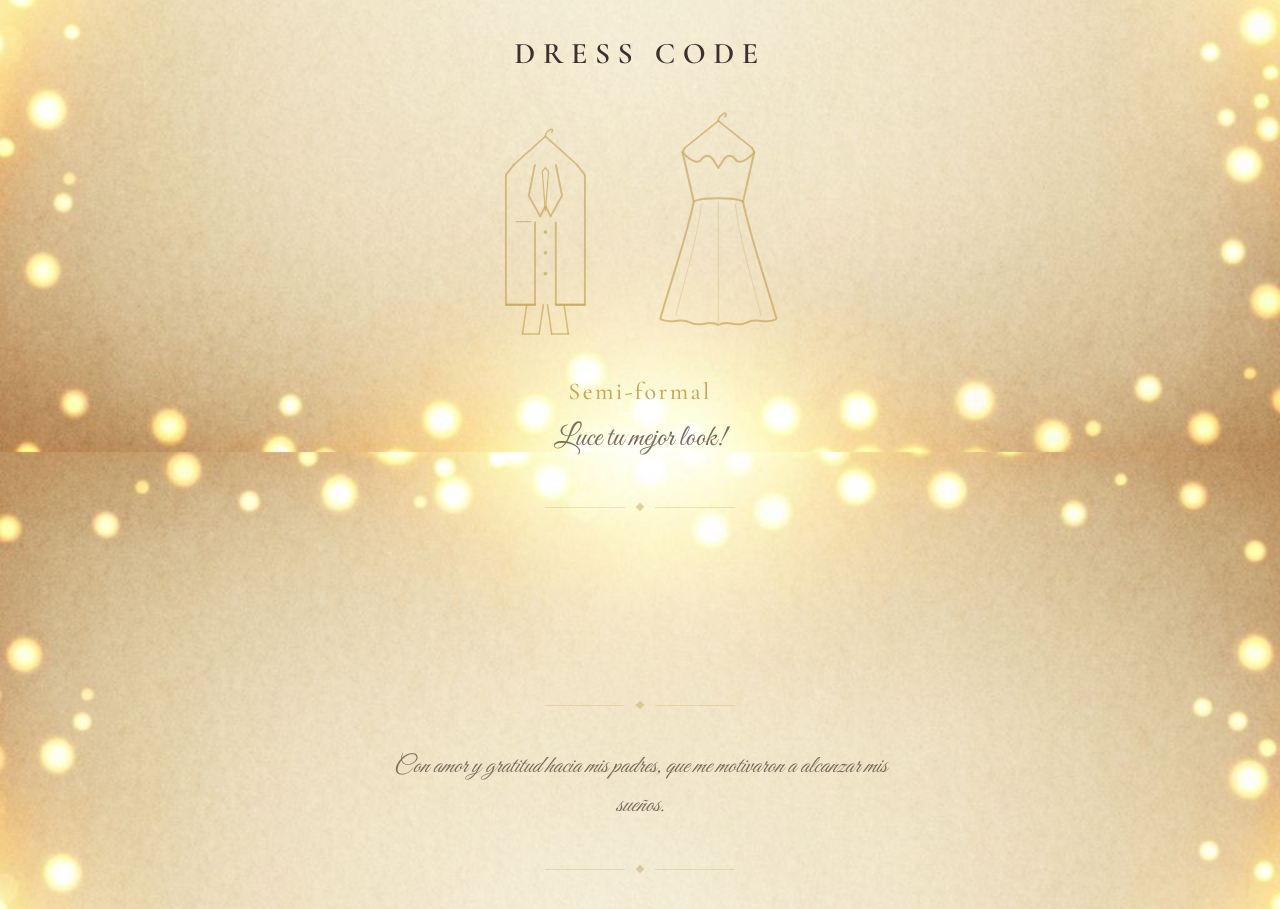
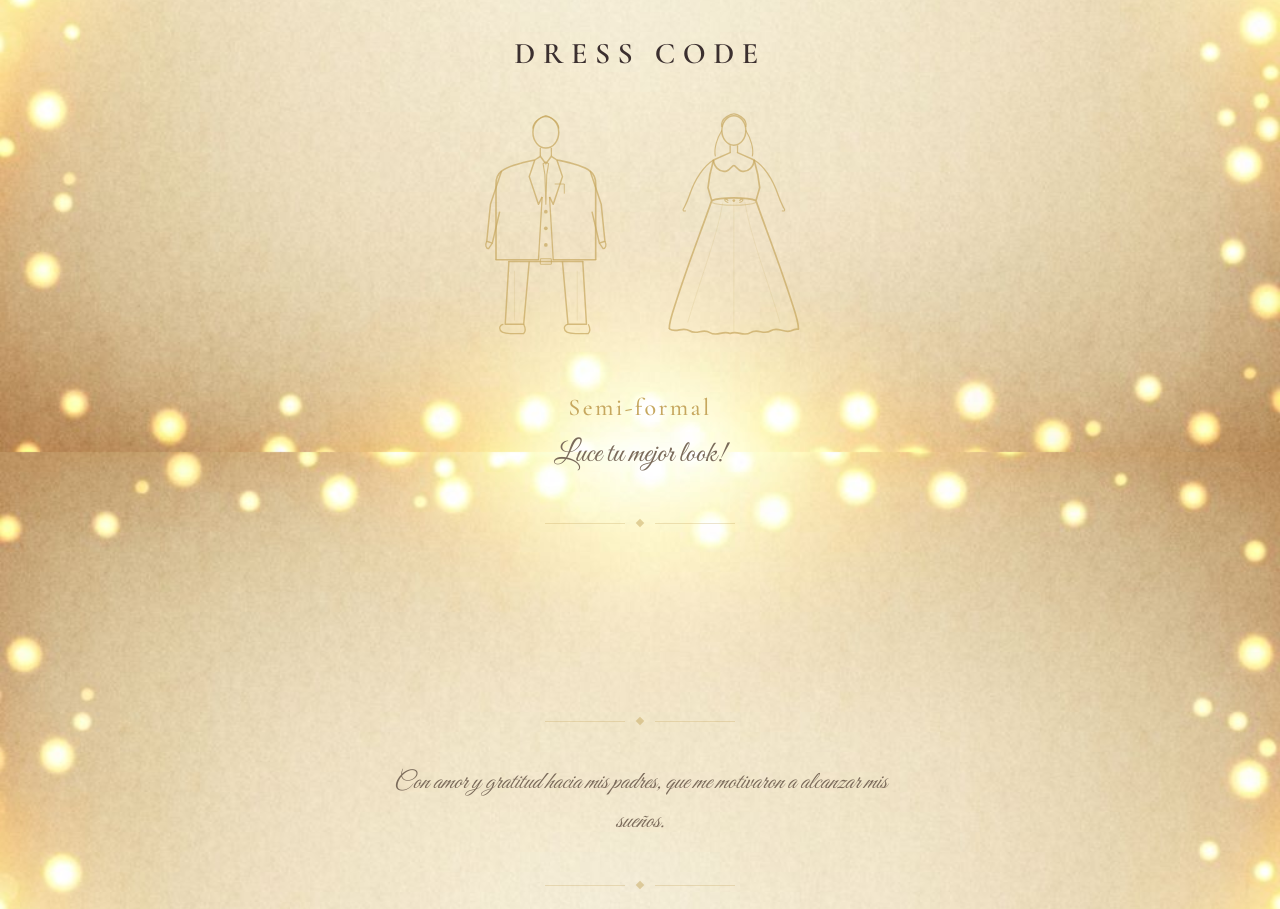
Before and after one commit to carlosaariasl/graduacion, a Next.js app: page / in a window 1280 px wide. Shown: the part 4668-5577 px from the top of the page. Built offline with nearby package versions, Linux system fonts and the light colour scheme.

Commit message:
refactor: enhance SVG illustrations with detailed line-art style
Update SVGs for detailed caballero and dama outfits.

Co-authored-by: Carlos Arias <43482712+carlosaariasl@users.noreply.github.com>

```diff
--- a/components/dress-code-section.tsx
+++ b/components/dress-code-section.tsx
@@ -4,98 +4,157 @@ import { GoldDividerSimple } from "./gold-divider"
 function SuitIllustration({ className = "" }: { className?: string }) {
   return (
     <svg
-      viewBox="0 0 120 200"
+      viewBox="0 0 160 260"
       fill="none"
       xmlns="http://www.w3.org/2000/svg"
       className={className}
       aria-hidden="true"
     >
-      {/* Hanger */}
+      {/* Head */}
+      <ellipse cx="80" cy="22" rx="14" ry="17" stroke="currentColor" strokeWidth="1.6" />
+      {/* Hair hint */}
       <path
-        d="M60 8 C60 4, 64 2, 64 2 C66 0, 68 2, 66 4"
+        d="M66 18 C66 8, 80 4, 80 4 C80 4, 94 8, 94 18"
         stroke="currentColor"
-        strokeWidth="1.5"
-        strokeLinecap="round"
+        strokeWidth="1.4"
+        fill="none"
       />
+      {/* Neck */}
+      <path d="M74 39 L74 48 M86 39 L86 48" stroke="currentColor" strokeWidth="1.4" />
+      {/* Collar / shirt collar */}
       <path
-        d="M60 8 L30 35 M60 8 L90 35"
+        d="M68 52 L74 48 L80 56 L86 48 L92 52"
         stroke="currentColor"
-        strokeWidth="1.5"
-        strokeLinecap="round"
+        strokeWidth="1.6"
+        fill="none"
+        strokeLinejoin="round"
       />
-      {/* Jacket shoulders */}
+      {/* Tie knot and tie */}
       <path
-        d="M30 35 L22 45 L22 170 L50 170 L50 90"
+        d="M77 56 L80 54 L83 56 L81 68 L80 100 L79 68 Z"
+        stroke="currentColor"
+        strokeWidth="1.2"
+        fill="none"
+        strokeLinejoin="round"
+      />
+      {/* Left jacket shoulder and arm */}
+      <path
+        d="M68 52 C58 54, 40 58, 32 64 C28 67, 26 72, 26 78 L26 160"
         stroke="currentColor"
         strokeWidth="1.8"
         fill="none"
         strokeLinejoin="round"
       />
+      {/* Right jacket shoulder and arm */}
       <path
-        d="M90 35 L98 45 L98 170 L70 170 L70 90"
+        d="M92 52 C102 54, 120 58, 128 64 C132 67, 134 72, 134 78 L134 160"
         stroke="currentColor"
         strokeWidth="1.8"
         fill="none"
         strokeLinejoin="round"
       />
-      {/* Lapels */}
+      {/* Left lapel */}
       <path
-        d="M50 35 L44 65 L55 85 L60 75"
+        d="M68 52 L62 70 L72 100 L76 92"
         stroke="currentColor"
-        strokeWidth="1.8"
+        strokeWidth="1.6"
         fill="none"
         strokeLinejoin="round"
       />
+      {/* Right lapel */}
       <path
-        d="M70 35 L76 65 L65 85 L60 75"
+        d="M92 52 L98 70 L88 100 L84 92"
         stroke="currentColor"
-        strokeWidth="1.8"
+        strokeWidth="1.6"
         fill="none"
         strokeLinejoin="round"
       />
-      {/* Tie */}
+      {/* Left arm sleeve */}
       <path
-        d="M57 42 L60 38 L63 42 L60 80 Z"
+        d="M32 64 L20 100 L16 140 L22 142 L30 108"
         stroke="currentColor"
-        strokeWidth="1.2"
+        strokeWidth="1.6"
+        fill="none"
+        strokeLinejoin="round"
+      />
+      {/* Left hand hint */}
+      <path
+        d="M16 140 C14 144, 15 148, 18 148 L22 142"
+        stroke="currentColor"
+        strokeWidth="1.4"
         fill="none"
       />
-      {/* Pocket */}
+      {/* Right arm sleeve */}
       <path
-        d="M32 90 L46 90"
+        d="M128 64 L140 100 L144 140 L138 142 L130 108"
         stroke="currentColor"
-        strokeWidth="1.2"
+        strokeWidth="1.6"
+        fill="none"
+        strokeLinejoin="round"
+      />
+      {/* Right hand hint */}
+      <path
+        d="M144 140 C146 144, 145 148, 142 148 L138 142"
+        stroke="currentColor"
+        strokeWidth="1.4"
+        fill="none"
+      />
+      {/* Jacket front opening */}
+      <path d="M76 92 L72 160" stroke="currentColor" strokeWidth="1.4" />
+      <path d="M84 92 L88 160" stroke="currentColor" strokeWidth="1.4" />
+      {/* Buttons */}
+      <circle cx="80" cy="108" r="2" fill="currentColor" />
+      <circle cx="80" cy="126" r="2" fill="currentColor" />
+      <circle cx="80" cy="144" r="2" fill="currentColor" />
+      {/* Breast pocket */}
+      <path d="M90 78 L100 78 L100 88" stroke="currentColor" strokeWidth="1" strokeLinecap="round" />
+      {/* Jacket bottom hem */}
+      <path
+        d="M26 160 L72 160 M88 160 L134 160"
+        stroke="currentColor"
+        strokeWidth="1.6"
         strokeLinecap="round"
       />
-      {/* Buttons */}
-      <circle cx="60" cy="100" r="1.8" fill="currentColor" />
-      <circle cx="60" cy="120" r="1.8" fill="currentColor" />
-      <circle cx="60" cy="140" r="1.8" fill="currentColor" />
-      {/* Bottom hem */}
+      {/* Belt / waist line */}
       <path
-        d="M22 170 L50 170 M70 170 L98 170"
+        d="M40 162 L120 162"
         stroke="currentColor"
         strokeWidth="1.8"
         strokeLinecap="round"
       />
-      {/* Pants legs hint */}
+      {/* Belt buckle */}
+      <rect x="74" y="159" width="12" height="6" rx="1" stroke="currentColor" strokeWidth="1.2" fill="none" />
+      {/* Left pant leg */}
       <path
-        d="M42 170 L38 198 M58 170 L54 198"
+        d="M40 162 L36 230 L56 230 L62 162"
         stroke="currentColor"
-        strokeWidth="1.5"
-        strokeLinecap="round"
+        strokeWidth="1.6"
+        fill="none"
+        strokeLinejoin="round"
+      />
+      {/* Right pant leg */}
+      <path
+        d="M98 162 L104 230 L124 230 L120 162"
+        stroke="currentColor"
+        strokeWidth="1.6"
+        fill="none"
+        strokeLinejoin="round"
+      />
+      {/* Pant crease lines */}
+      <path d="M46 172 L46 226" stroke="currentColor" strokeWidth="0.6" opacity="0.4" />
+      <path d="M114 172 L114 226" stroke="currentColor" strokeWidth="0.6" opacity="0.4" />
+      {/* Shoes */}
+      <path
+        d="M34 230 C32 230, 30 232, 30 234 C30 238, 34 240, 42 240 L56 240 C58 238, 58 234, 56 230"
+        stroke="currentColor"
+        strokeWidth="1.4"
+        fill="none"
       />
       <path
-        d="M62 170 L66 198 M78 170 L82 198"
+        d="M104 230 C102 230, 100 232, 100 234 C100 238, 104 240, 112 240 L126 240 C128 238, 128 234, 126 230"
         stroke="currentColor"
-        strokeWidth="1.5"
-        strokeLinecap="round"
-      />
-      <path
-        d="M38 198 L54 198 M66 198 L82 198"
-        stroke="currentColor"
-        strokeWidth="1.5"
-        strokeLinecap="round"
+        strokeWidth="1.4"
+        fill="none"
       />
     </svg>
   )
@@ -104,93 +163,143 @@ function SuitIllustration({ className = "" }: { className?: string }) {
 function DressIllustration({ className = "" }: { className?: string }) {
   return (
     <svg
-      viewBox="0 0 140 200"
+      viewBox="0 0 160 260"
       fill="none"
       xmlns="http://www.w3.org/2000/svg"
       className={className}
       aria-hidden="true"
     >
-      {/* Hanger */}
+      {/* Head */}
+      <ellipse cx="80" cy="20" rx="13" ry="16" stroke="currentColor" strokeWidth="1.6" />
+      {/* Hair flowing */}
       <path
-        d="M70 8 C70 4, 74 2, 74 2 C76 0, 78 2, 76 4"
+        d="M67 16 C65 6, 78 2, 80 2 C82 2, 95 6, 93 16"
         stroke="currentColor"
-        strokeWidth="1.5"
+        strokeWidth="1.4"
+        fill="none"
+      />
+      <path
+        d="M67 20 C62 28, 58 40, 60 48"
+        stroke="currentColor"
+        strokeWidth="1.2"
+        fill="none"
+      />
+      <path
+        d="M93 20 C98 28, 102 40, 100 48"
+        stroke="currentColor"
+        strokeWidth="1.2"
+        fill="none"
+      />
+      {/* Neck */}
+      <path d="M76 36 L76 44 M84 36 L84 44" stroke="currentColor" strokeWidth="1.4" />
+      {/* Shoulder straps */}
+      <path
+        d="M76 44 L58 52"
+        stroke="currentColor"
+        strokeWidth="1.6"
         strokeLinecap="round"
       />
       <path
-        d="M70 8 L40 32 M70 8 L100 32"
+        d="M84 44 L102 52"
         stroke="currentColor"
-        strokeWidth="1.5"
+        strokeWidth="1.6"
         strokeLinecap="round"
       />
-      {/* Bodice - sweetheart neckline */}
+      {/* Sweetheart neckline bodice */}
       <path
-        d="M40 32 L38 36 C38 36, 50 50, 55 42 C58 38, 62 38, 65 42 L70 50 L75 42 C78 38, 82 38, 85 42 C90 50, 102 36, 102 36 L100 32"
+        d="M58 52 C58 58, 64 66, 72 64 C76 63, 78 58, 80 58 C82 58, 84 63, 88 64 C96 66, 102 58, 102 52"
         stroke="currentColor"
         strokeWidth="1.8"
         fill="none"
         strokeLinejoin="round"
       />
-      {/* Bodice sides */}
+      {/* Bodice sides - fitted waist */}
       <path
-        d="M38 36 L48 80"
-        stroke="currentColor"
-        strokeWidth="1.8"
-        strokeLinecap="round"
-      />
-      <path
-        d="M102 36 L92 80"
-        stroke="currentColor"
-        strokeWidth="1.8"
-        strokeLinecap="round"
-      />
-      {/* Waistline */}
-      <path
-        d="M48 80 C55 76, 85 76, 92 80"
+        d="M58 52 L54 68 L52 82 L56 96"
         stroke="currentColor"
         strokeWidth="1.8"
         fill="none"
+        strokeLinejoin="round"
       />
-      {/* Skirt - flowing A-line shape */}
       <path
-        d="M48 80 C42 110, 28 150, 18 185"
+        d="M102 52 L106 68 L108 82 L104 96"
+        stroke="currentColor"
+        strokeWidth="1.8"
+        fill="none"
+        strokeLinejoin="round"
+      />
+      {/* Waist sash / cinch */}
+      <path
+        d="M56 96 C65 92, 95 92, 104 96"
         stroke="currentColor"
         strokeWidth="1.8"
         fill="none"
       />
       <path
-        d="M92 80 C98 110, 112 150, 122 185"
+        d="M56 98 C65 102, 95 102, 104 98"
+        stroke="currentColor"
+        strokeWidth="1.2"
+        fill="none"
+        opacity="0.6"
+      />
+      {/* Arms */}
+      <path
+        d="M58 52 C48 58, 38 72, 32 90 C30 96, 28 100, 26 104"
+        stroke="currentColor"
+        strokeWidth="1.4"
+        fill="none"
+      />
+      <path
+        d="M26 104 C24 106, 25 108, 28 107"
+        stroke="currentColor"
+        strokeWidth="1.2"
+        fill="none"
+      />
+      <path
+        d="M102 52 C112 58, 122 72, 128 90 C130 96, 132 100, 134 104"
+        stroke="currentColor"
+        strokeWidth="1.4"
+        fill="none"
+      />
+      <path
+        d="M134 104 C136 106, 135 108, 132 107"
+        stroke="currentColor"
+        strokeWidth="1.2"
+        fill="none"
+      />
+      {/* Skirt - flowing A-line */}
+      <path
+        d="M56 96 C48 120, 30 165, 16 210 C12 222, 10 230, 10 235"
         stroke="currentColor"
         strokeWidth="1.8"
         fill="none"
       />
-      {/* Skirt bottom with scalloped hem */}
       <path
-        d="M18 185 C28 190, 35 183, 45 188 C55 193, 60 185, 70 190 C80 185, 85 193, 95 188 C105 183, 112 190, 122 185"
+        d="M104 96 C112 120, 130 165, 144 210 C148 222, 150 230, 150 235"
+        stroke="currentColor"
+        strokeWidth="1.8"
+        fill="none"
+      />
+      {/* Scalloped hem */}
+      <path
+        d="M10 235 C18 240, 24 232, 32 237 C40 242, 46 234, 54 239 C62 244, 68 236, 76 240 C84 236, 90 244, 98 239 C106 234, 112 242, 120 237 C128 232, 134 240, 142 237 C148 234, 150 236, 150 235"
         stroke="currentColor"
         strokeWidth="1.8"
         fill="none"
         strokeLinejoin="round"
       />
-      {/* Skirt folds */}
+      {/* Skirt flow/fold lines */}
+      <path d="M68 98 C62 135, 44 180, 30 228" stroke="currentColor" strokeWidth="0.7" opacity="0.35" />
+      <path d="M80 96 C80 135, 80 180, 80 238" stroke="currentColor" strokeWidth="0.7" opacity="0.35" />
+      <path d="M92 98 C98 135, 116 180, 130 228" stroke="currentColor" strokeWidth="0.7" opacity="0.35" />
+      {/* Decorative detail at waist - small bow */}
       <path
-        d="M55 82 C50 120, 38 155, 32 182"
+        d="M74 96 C70 92, 68 96, 74 98 M86 96 C90 92, 92 96, 86 98"
         stroke="currentColor"
-        strokeWidth="0.8"
-        opacity="0.5"
+        strokeWidth="1.2"
+        fill="none"
       />
-      <path
-        d="M70 80 C70 120, 70 155, 70 188"
-        stroke="currentColor"
-        strokeWidth="0.8"
-        opacity="0.5"
-      />
-      <path
-        d="M85 82 C90 120, 102 155, 108 182"
-        stroke="currentColor"
-        strokeWidth="0.8"
-        opacity="0.5"
-      />
+      <circle cx="80" cy="96" r="1.5" fill="currentColor" />
     </svg>
   )
 }
@@ -209,9 +318,9 @@ export function DressCodeSection() {
       </FadeInSection>
 
       <FadeInSection delay={400}>
-        <div className="mx-auto mt-10 flex items-end justify-center gap-4 text-gold/70 md:gap-8">
-          <SuitIllustration className="h-40 w-auto md:h-52" />
-          <DressIllustration className="h-44 w-auto md:h-56" />
+        <div className="mx-auto mt-10 flex items-end justify-center gap-6 text-gold/70 md:gap-10">
+          <SuitIllustration className="h-48 w-auto md:h-60" />
+          <DressIllustration className="h-48 w-auto md:h-60" />
         </div>
       </FadeInSection>
 
```
